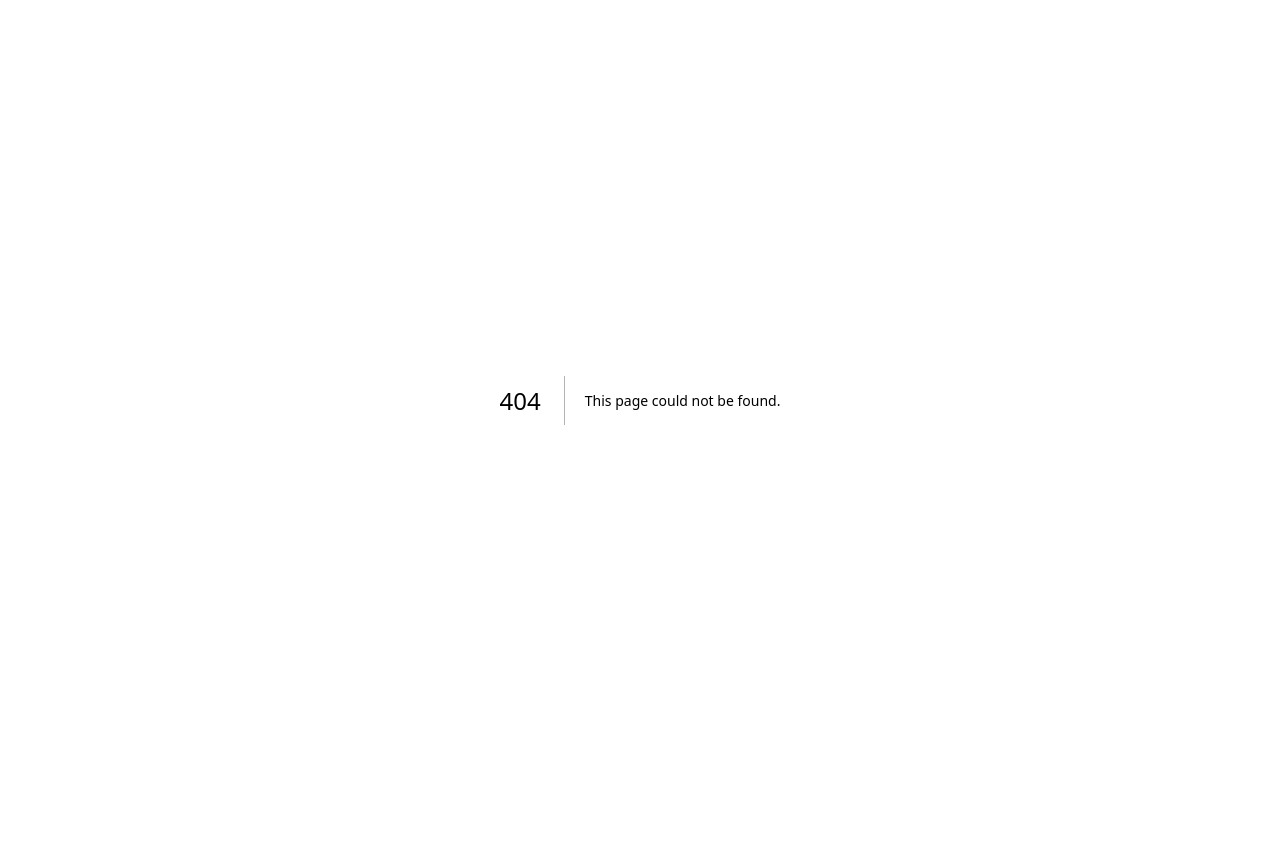
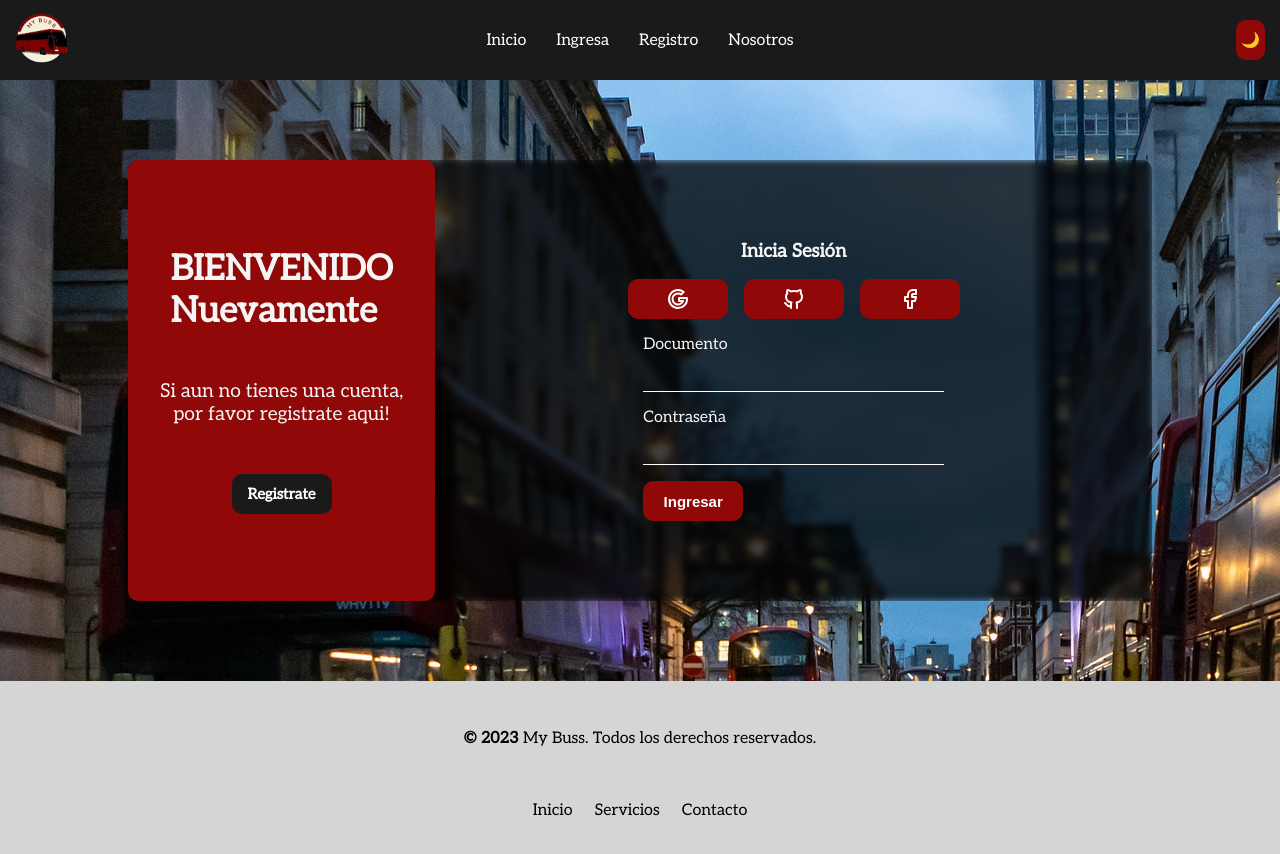
Before and after one commit to Montes01/my-buss-final, a Next.js app: page /home/join/login in a window 1280 px wide. Before the commit this address had no page. Shown: the top 854 px of the page. Before the commit the page ends 800 px from the top, so only its background shows below. Built offline with nearby package versions, Linux system fonts and the light colour scheme.

Commit message:
feat: finish login form

```diff
--- /dev/null
+++ b/src/app/home/join/_join.scss
@@ -0,0 +1,43 @@
+@import "../../../lib/style-helpers/measurement";
+@import "../../../lib/style-helpers/colors";
+
+.join-home {
+    width: 100%;
+    display: grid;
+    place-items: center;
+    padding: 5rem 0;
+    background-image: url("/Images/bus3.jpeg");
+
+    * {
+        color: $base-color;
+    }
+
+    .form-sections {
+        border-radius: $radius-base;
+        backdrop-filter: brightness(0.25) blur(3px);
+        display: flex;
+        width: 80%;
+
+        .change-join-type {
+            background-color: $primary;
+            padding: 5rem 1rem;
+            flex: 1;
+            display: flex;
+            flex-direction: column;
+            align-items: center;
+            justify-content: center;
+            gap: 3rem;
+            border-radius: inherit;
+            .change-join-button {
+                background-color: $dark-color;
+            }
+            h2 {
+                font-size: 2.2rem;
+            }
+            p {
+                font-size: 1.2rem;
+                text-align: center;
+            }
+        }
+    }
+}
--- /dev/null
+++ b/src/app/home/join/layout.tsx
@@ -0,0 +1,30 @@
+'use client'
+import "./_join.scss"
+import NavButton from "@/system-design/atoms/NavButton"
+import { useEffect, useState } from "react"
+
+interface Props {
+    children: React.ReactNode
+}
+export default function Layout({ children }: Props) {
+
+    const [isLogin, setIsLogin] = useState(false)
+    useEffect(() => {
+        setIsLogin(location.pathname.includes(`/join/login`))
+    }, [])
+
+    return (
+        <main className="join-home">
+            <section className="form-sections">
+                <section className="change-join-type">
+                    <h2>BIENVENIDO <br /> {isLogin && "Nuevamente"}</h2>
+                    <p>{isLogin
+                        ? "Si aun no tienes una cuenta, por favor registrate aqui!"
+                        : "Si ya tienes una cuenta, ingresa aqui "}</p>
+                    <NavButton className="button change-join-button" to={isLogin ? "/join/register" : "/join/login"} children="Registrate" />
+                </section>
+                {children}
+            </section>
+        </main>
+    )
+}
--- /dev/null
+++ b/src/app/home/join/login/_login.scss
@@ -0,0 +1,46 @@
+@import "../../../../lib/style-helpers/colors";
+
+.login-form {
+    width: 70%;
+    display: flex;
+    padding: 5rem 13rem;
+    flex-direction: column;
+    align-items: center;
+    justify-content: center;
+    gap: 1rem;
+
+    border-radius: inherit;
+
+
+    .login-ways {
+        padding: 0;
+        margin: 0 ;
+        display: flex;
+        gap: 1rem;
+        height: fit-content;
+
+        .login-way {
+            color: white;
+        }
+    }
+
+    .camps {
+        display: flex;
+        flex-direction: column;
+        gap: 1rem;
+        width: 100%;
+
+        .input-wrapper {
+            flex-direction: column;
+            align-items: start;
+            width: 100%;
+            .form-input {
+                width: 100%;
+                background-color: transparent;
+                border: none;
+                border-bottom: 1px solid white;
+                border-radius: 0;
+            }
+        }
+    }
+}
--- /dev/null
+++ b/src/app/home/join/login/page.tsx
@@ -0,0 +1,29 @@
+'use client'
+import "./_login.scss";
+import Button from "@/system-design/atoms/Button";
+import { IconBrandGoogle, IconBrandGithub, IconBrandFacebook } from "@tabler/icons-react";
+import Input from "@/system-design/atoms/Input";
+
+export default function Login() {
+
+    const handleSubmit = (e: React.FormEvent<HTMLFormElement>) => { e.preventDefault() }
+    return (
+        <form
+            onSubmit={handleSubmit}
+            action=""
+            className="login-form"
+        >
+            <h3 className="login-form_title">Inicia Sesión</h3>
+            <section className="login-ways">
+                <Button className="login-google login-way" content={<IconBrandGoogle color="white" />} />
+                <Button className="login-github login-way" content={<IconBrandGithub color="white" />} />
+                <Button className="login-github login-way" content={<IconBrandFacebook color="white" />} />
+            </section>
+            <section className="camps">
+                <Input name="dni" className="form-input" label="Documento" />
+                <Input name="password" className="form-input" label="Contraseña" type="password" />
+                <Button submit content="Ingresar" className=" login-button" />
+            </section>
+        </form>
+    )
+}
--- a/src/app/home/login/_login.scss
+++ /dev/null
@@ -1,62 +0,0 @@
- @import "../../../lib/style-helpers/colors";
- @import "../../../lib/style-helpers/measurement";
-
- .login-form {
-   display: flex;
-   flex-direction: column;
-   align-items: center;
-   justify-content: center;
-   gap: 2rem;
-   padding: 20px 200px;
- }
-
- .login-home {
-   display: grid;
-   place-items: center;
-   width: 100%;
-   padding: 5rem 0;
- }
-
- .login-content {
-   border: 1px solid $primary;
-   padding: 5rem 5rem;
-   background-color: $base-color;
-   display: flex;
-   flex-direction: column;
-   align-items: center;
-   justify-content: center;
-   gap: 2rem;
-   border-radius: $radius-base;
- }
-
-
-
- .login-form_title {
-   font-size: 2rem;
-   margin-bottom: 1rem;
- }
-.input-wrapper{
-  flex-direction: column;
-  align-items: start;
-
-}
- .form-input {
-   width: 250px;
-   height: 30px;
- }
-
- .login-button {
-  width: 100%;
-}
-
-
-.login-ways {
-  display: flex;
-  gap: 1rem;
-  width: 100%;
-  justify-content: center;
-}
-
-.form-sections {
-  display: flex;
-}
```
Also changed, not shown: src/app/home/join/page.tsx (added, +8 -0 lines), src/app/home/login/page.tsx (deleted, +0 -38 lines).
